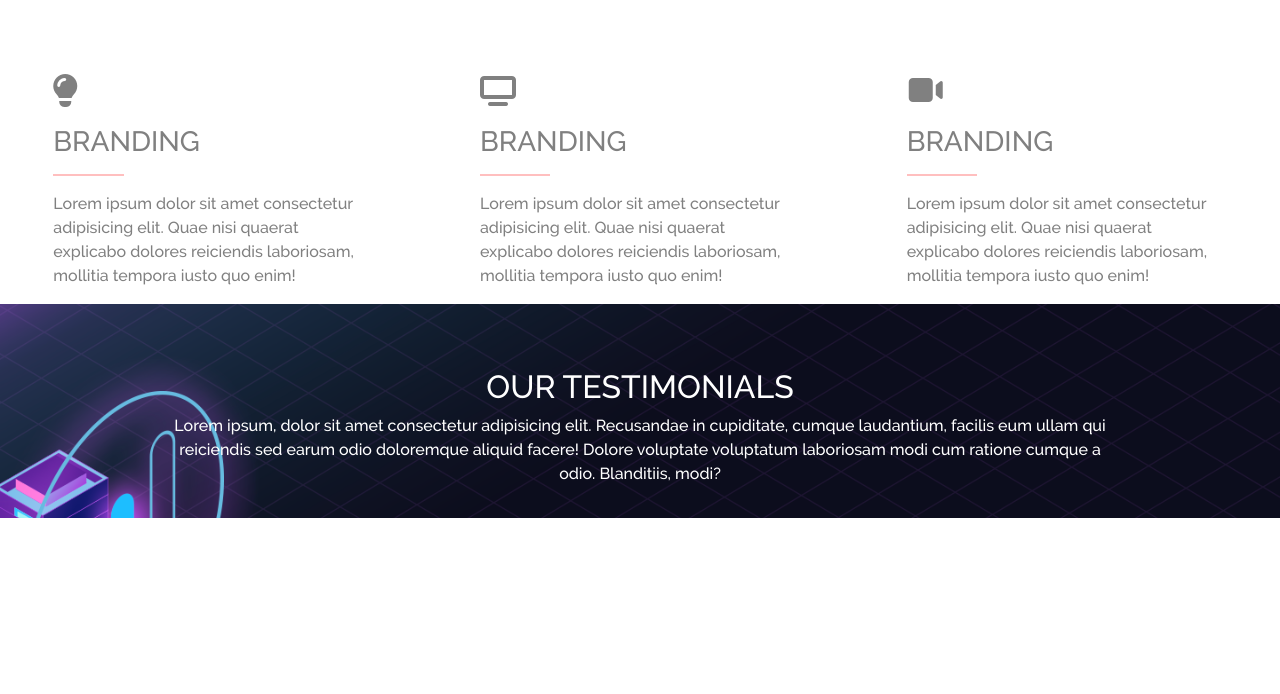
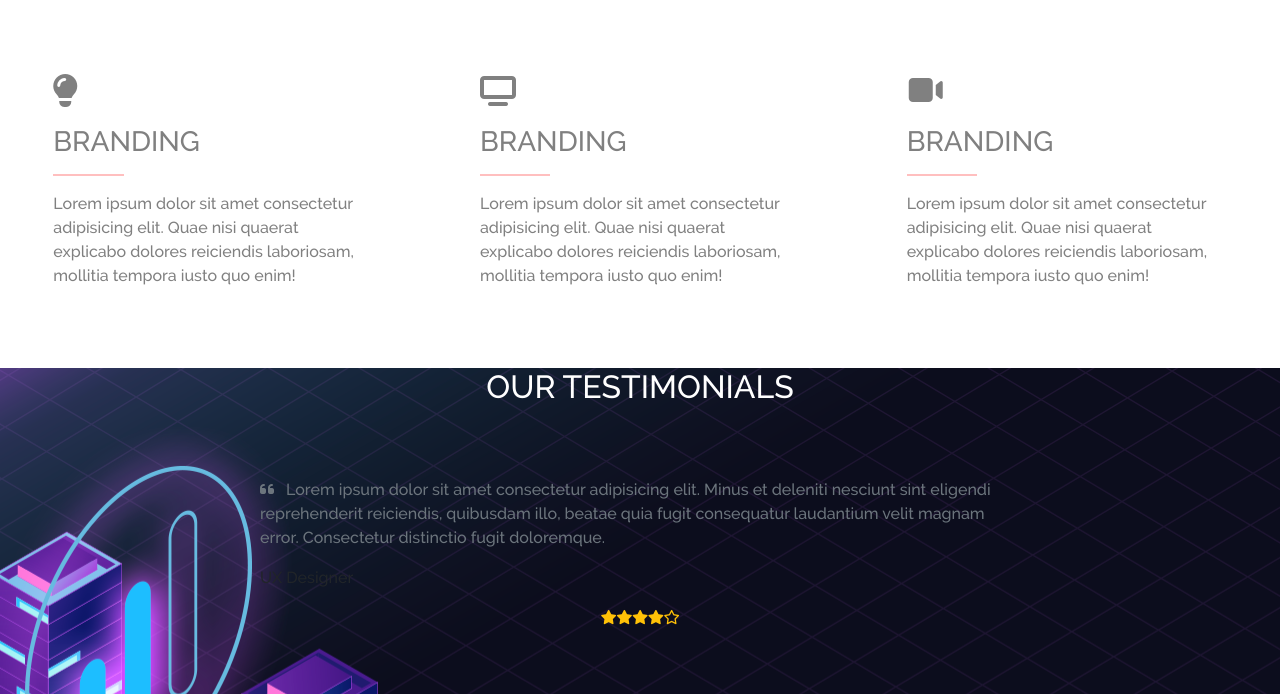
Before and after one commit to FilleDeZeus/Projet_MolenGeek_Enide, a website: page index.html in a window 1280 px wide. Shown: the part 778-1472 px from the top of the page. Before the commit the page ends 1296 px from the top, so only its background shows below. Drawn offline with nearby package versions, Linux system fonts and the light colour scheme.

Commit message:
section3

```diff
--- a/index.html
+++ b/index.html
@@ -16,8 +16,8 @@
                 <img src="./public/images/molengeek-mauve.png" class="navbar-brand " style="height: 50px; width: 100px;"
                     href="#">
                 <button class="navbar-toggler" type="button" data-mdb-toggle="collapse"
-                    data-mdb-target="#navbarRightAlignExample" aria-controls="navbarRightAlignExample" aria-expanded="false"
-                    aria-label="Toggle navigation">
+                    data-mdb-target="#navbarRightAlignExample" aria-controls="navbarRightAlignExample"
+                    aria-expanded="false" aria-label="Toggle navigation">
                     <i class="fas fa-bars"></i>
                 </button>
                 <form class="d-flex">
@@ -53,7 +53,8 @@
             <div>
                 <h1>WERE CREATIVE DESIGNERS!</h1>
                 <h1>GET STARTED DOWNLOAD NOW</h1>
-                <button type="button" class="btn btn-orange btn-lg">GET STARTED</button><button type="button" class="btn btn-transparent btn-lg">DOWNLOAD NOW</button>
+                <button type="button" class="btn btn-orange btn-lg">GET STARTED</button><button type="button"
+                    class="btn btn-transparent btn-lg">DOWNLOAD NOW</button>
             </div>
         </section>
         <!-- -------------------SECTION 2------------ -->
@@ -62,7 +63,9 @@
                 <div>
                     <h2>OUR SERVICE</h2>
                     <hr>
-                    <p>Lorem ipsum dolor sit amet consectetur adipisicing elit. Quibusdam adipisci modi cum quasi placeat voluptas incidunt <br> quisquam sint accusamus aperiam, omnis delectus odio magnam voluptate vero.</p>
+                    <p>Lorem ipsum dolor sit amet consectetur adipisicing elit. Quibusdam adipisci modi cum quasi
+                        placeat voluptas incidunt <br> quisquam sint accusamus aperiam, omnis delectus odio magnam
+                        voluptate vero.</p>
                 </div>
             </section>
             <section class="services">
@@ -70,21 +73,24 @@
                     <i class="fa-solid fa-lightbulb fa-2x"></i><br>
                     <h3>BRANDING</h3>
                     <hr>
-                    <p>Lorem ipsum dolor sit amet consectetur adipisicing elit. Quae nisi quaerat explicabo dolores reiciendis laboriosam, mollitia tempora iusto quo enim!
+                    <p>Lorem ipsum dolor sit amet consectetur adipisicing elit. Quae nisi quaerat explicabo dolores
+                        reiciendis laboriosam, mollitia tempora iusto quo enim!
                     </p>
                 </div>
                 <div class="service">
                     <i class="fa-solid fa-tv fa-2x"></i><br>
                     <h3>BRANDING</h3>
                     <hr>
-                    <p>Lorem ipsum dolor sit amet consectetur adipisicing elit. Quae nisi quaerat explicabo dolores reiciendis laboriosam, mollitia tempora iusto quo enim!
+                    <p>Lorem ipsum dolor sit amet consectetur adipisicing elit. Quae nisi quaerat explicabo dolores
+                        reiciendis laboriosam, mollitia tempora iusto quo enim!
                     </p>
                 </div>
                 <div class="service">
                     <i class="fa-solid fa-video fa-2x"></i><br>
                     <h3>BRANDING</h3>
                     <hr>
-                    <p>Lorem ipsum dolor sit amet consectetur adipisicing elit. Quae nisi quaerat explicabo dolores reiciendis laboriosam, mollitia tempora iusto quo enim!
+                    <p>Lorem ipsum dolor sit amet consectetur adipisicing elit. Quae nisi quaerat explicabo dolores
+                        reiciendis laboriosam, mollitia tempora iusto quo enim!
                     </p>
                 </div>
             </section>
@@ -93,20 +99,84 @@
         <section class="section3">
             <div>
                 <h2>OUR TESTIMONIALS</h2>
-                <div id="carouselExampleFade" class="carousel slide w-75 mx-auto mb-3 carousel-fade "
-                data-bs-ride="carousel">
+                <!-- Carousel wrapper -->
+                <div class="temoignages" id="carouselExampleControls" class="carousel slide text-center carousel-dark"
+                    data-mdb-ride="carousel">
                     <div class="carousel-inner">
-                        <div class="carousel-item active text-center text-white">
-                            <p>Lorem ipsum, dolor sit amet consectetur adipisicing elit. Recusandae in cupiditate, cumque laudantium, facilis eum ullam qui reiciendis sed earum odio doloremque aliquid facere! Dolore voluptate voluptatum laboriosam modi cum ratione cumque a odio. Blanditiis, modi?</p>
-                        </div>
-                        <div class="carousel-item text-center text-white">
-                            <p>Lorem ipsum, dolor sit amet consectetur adipisicing elit. Recusandae in cupiditate, cumque laudantium, facilis eum ullam qui reiciendis sed earum odio doloremque aliquid facere! Dolore voluptate voluptatum laboriosam modi cum ratione cumque a odio. Blanditiis, modi?</p>
-                        </div>
-                        <div  class="carousel-item text-center text-white">
-                            <p>Lorem ipsum, dolor sit amet consectetur adipisicing elit. Recusandae in cupiditate, cumque laudantium, facilis eum ullam qui reiciendis sed earum odio doloremque aliquid facere! Dolore voluptate voluptatum laboriosam modi cum ratione cumque a odio. Blanditiis, modi?</p>
+                        <div class="carousel-item active">
+                            <div class="row d-flex justify-content-center">
+                                <div class="col-lg-8">
+                                    <p class="text-muted">
+                                        <i class="fas fa-quote-left pe-2"></i>
+                                        Lorem ipsum dolor sit amet consectetur adipisicing elit. Minus et deleniti
+                                        nesciunt sint eligendi reprehenderit reiciendis, quibusdam illo, beatae quia
+                                        fugit consequatur laudantium velit magnam error. Consectetur distinctio fugit
+                                        doloremque.
+                                    </p>
+                                    <p>UX Designer</p>
                                 </div>
                             </div>
+                            <ul class="list-unstyled d-flex justify-content-center text-warning mb-0">
+                                <li><i class="fas fa-star fa-sm"></i></li>
+                                <li><i class="fas fa-star fa-sm"></i></li>
+                                <li><i class="fas fa-star fa-sm"></i></li>
+                                <li><i class="fas fa-star fa-sm"></i></li>
+                                <li><i class="far fa-star fa-sm"></i></li>
+                            </ul>
                         </div>
+                        <div class="carousel-item">
+                            <div class="row d-flex justify-content-center">
+                                <div class="col-lg-8">
+                                    <p class="text-muted">
+                                        <i class="fas fa-quote-left pe-2"></i>
+                                        Lorem ipsum dolor sit amet consectetur adipisicing elit. Minus et deleniti
+                                        nesciunt sint eligendi reprehenderit reiciendis.
+                                    </p>
+                                    <p>UX Designer</p>
+                                </div>
+                            </div>
+                            <ul class="list-unstyled d-flex justify-content-center text-warning mb-0">
+                                <li><i class="fas fa-star fa-sm"></i></li>
+                                <li><i class="fas fa-star fa-sm"></i></li>
+                                <li><i class="fas fa-star fa-sm"></i></li>
+                                <li><i class="fas fa-star fa-sm"></i></li>
+                                <li><i class="far fa-star fa-sm"></i></li>
+                            </ul>
+                        </div>
+                        <div class="carousel-item">
+                            <div class="row d-flex justify-content-center">
+                                <div class="col-lg-8">
+                                    <p class="text-muted">
+                                        <i class="fas fa-quote-left pe-2"></i>
+                                        Lorem ipsum dolor sit amet consectetur adipisicing elit. Minus et deleniti
+                                        nesciunt sint eligendi reprehenderit reiciendis, quibusdam illo, beatae quia
+                                        fugit consequatur laudantium velit magnam error. Consectetur distinctio fugit
+                                        doloremque.
+                                    </p>
+                                    <p>UX Designer</p>
+                                </div>
+                            </div>
+                            <ul class="list-unstyled d-flex justify-content-center text-warning mb-0">
+                                <li><i class="fas fa-star fa-sm"></i></li>
+                                <li><i class="fas fa-star fa-sm"></i></li>
+                                <li><i class="fas fa-star fa-sm"></i></li>
+                                <li><i class="fas fa-star fa-sm"></i></li>
+                                <li><i class="far fa-star fa-sm"></i></li>
+                            </ul>
+                        </div>
+                    </div>
+                    <!-- <button class="carousel-control-prev rounded-circle" style="height: 55px; width: 55px; "
+                        type="button" data-bs-target="#carouselExampleFade" data-bs-slide="prev">
+                        <span class="carousel-control-prev-icon" aria-hidden="true"></span>
+                        <span class="visually-hidden">PPP</span>
+                    </button>
+                    <button class="carousel-control-next rounded-circle" style="height: 55px; width: 55px;"
+                        type="button" data-bs-target="#carouselExampleFade" data-bs-slide="next">
+                        <span class="carousel-control-next-icon" aria-hidden="true"></span>
+                        <span class="visually-hidden">Next</span>
+                    </button> -->
+                </div>
+                <!-- Carousel wrapper -->
             </div>
         </section>
     </main>
--- a/src/sass/modules/_section3.scss
+++ b/src/sass/modules/_section3.scss
@@ -1,12 +1,12 @@
 .section3{
     background-image: url(../../../public/images/background/testi.png);
-    background-size:100%;
-    background-repeat:no-repeat;
-    display:flex;
-    flex-direction: column;
-    color:black;
-    justify-content:center;
-    align-items:center;
+    // background-repeat:no-repeat;
+    // width: 100%;
+    // display:flex;
+    // flex-direction: column;
+    // color:black;
+    // justify-content:center;
+    // align-items:center;
 }
 .section3 h2{
     color: white;
@@ -17,3 +17,7 @@
     flex-direction: column;
     align-items: center;
 }
+
+.temoignages{
+    padding: 5%;
+}
```
Also changed, not shown: public/css/app.css. Lines whose indentation alone changed are shown as unchanged.
